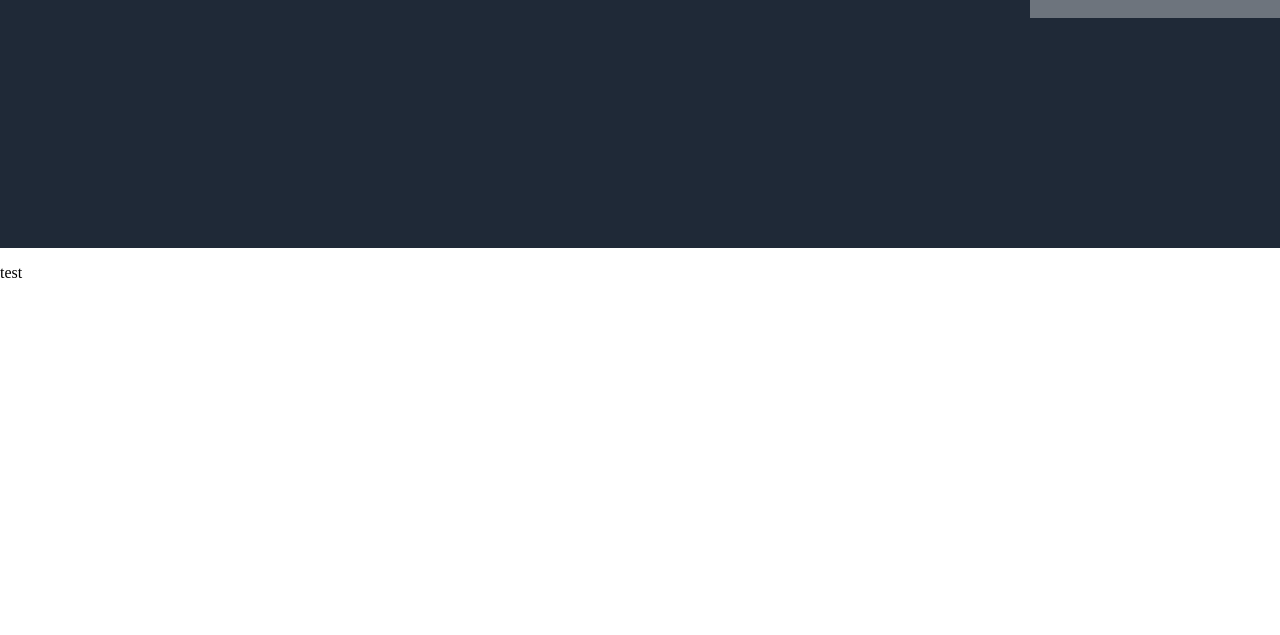
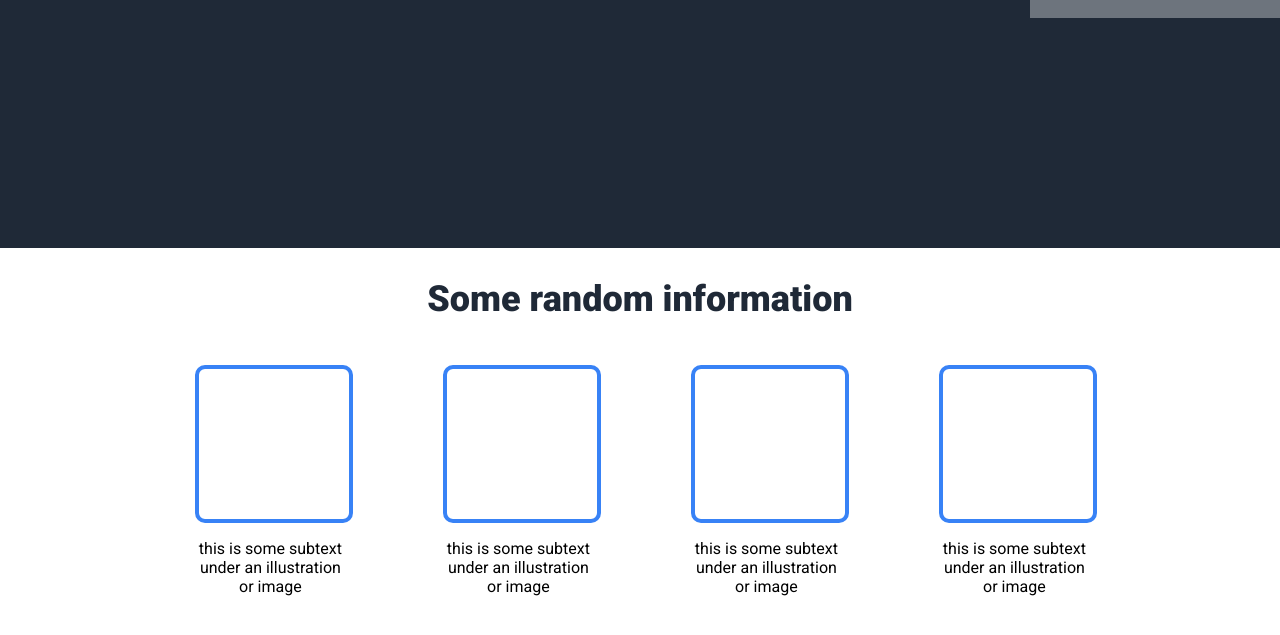
Before and after one commit to Chomppye/odin-landing-page, a plain HTML site: page index.html in a window 1280 px wide. Shown: the part 427-1062 px from the top of the page. Before the commit the page ends 800 px from the top, so only its background shows below. Drawn offline with Linux system fonts and the light colour scheme.

Commit message:
Add html and css for the random information section

```diff
--- a/css/style.css
+++ b/css/style.css
@@ -4,7 +4,7 @@ body {
     margin: 0;
 }
 
-/* The Top Class */
+/* The top Class */
 .top {
     color: #F9FAF8;
     background-color: #1F2937;
@@ -78,6 +78,38 @@ body {
     font-size: 48px;
 }
 
+/* The Mid-top Class */
+
 .mid-top {
    background-color: white;
+   text-align: center;
+   font-family: "Roboto", sans-serif;
 }
+
+.mid-top-header {
+    color: #1F2937;
+    font-size: 36px;
+    font-weight: 900;
+}
+
+.mid-top-container {
+    display: flex;
+    justify-content: center;
+    gap: 90px;
+    margin-left: 1%;
+    margin-bottom: 8%;
+}
+
+.mid-top-placeholder {
+    color: white;
+    border-color: #3882F6;
+    border-radius: 10px;
+    border-style: solid;
+    border-width: 4px;
+    width: 150px;
+    height: 150px;
+}
+
+.mid-top-text {
+    width: 150px;
+}
--- a/index.html
+++ b/index.html
@@ -31,7 +31,25 @@
         </div>
 
         <div class="mid-top">
-            <p>test</p>
+            <h2 class="mid-top-header">Some random information</h2>
+            <div class="mid-top-container">
+                <div class="info">
+                    <p class="mid-top-placeholder">place holder</p>
+                    <p class="mid-top-text">this is some subtext under an illustration or image</p>
+                </div>
+                <div class="info">
+                    <p class="mid-top-placeholder">place holder</p>
+                    <p class="mid-top-text">this is some subtext under an illustration or image</p>
+                </div>
+                <div class="info">
+                    <p class="mid-top-placeholder">place holder</p>
+                    <p class="mid-top-text">this is some subtext under an illustration or image</p>
+                </div>
+                <div class="info">
+                    <p class="mid-top-placeholder">place holder</p>
+                    <p class="mid-top-text">this is some subtext under an illustration or image</p>
+                </div>
+            </div>
         </div>
 
         <div class="mid-bot">
```
